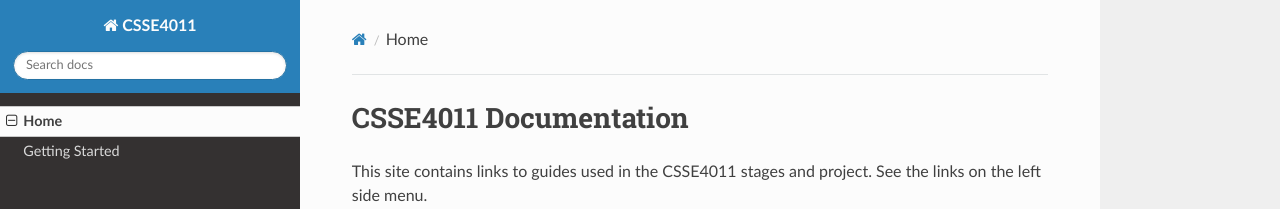
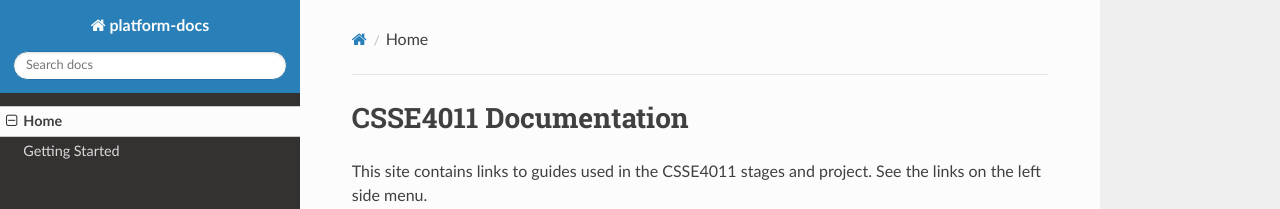
Before and after one commit to csiro-wsn/platform-docs, an MkDocs documentation site: the page built from docs/index.md, in a window 1280 px wide. Shown: the top 209 px of the page. Built offline with MkDocs 1.6.1, drawn with Linux system fonts in a browser that asks for light colours; nearby versions of some CDN libraries.

Commit message:
renamed mkdocs

```diff
--- a/mkdocs.yml
+++ b/mkdocs.yml
@@ -1,4 +1,4 @@
-site_name: CSSE4011
+site_name: platform-docs
 nav:
     - Home: index.md
     - Getting Started: getting_started.md
```
